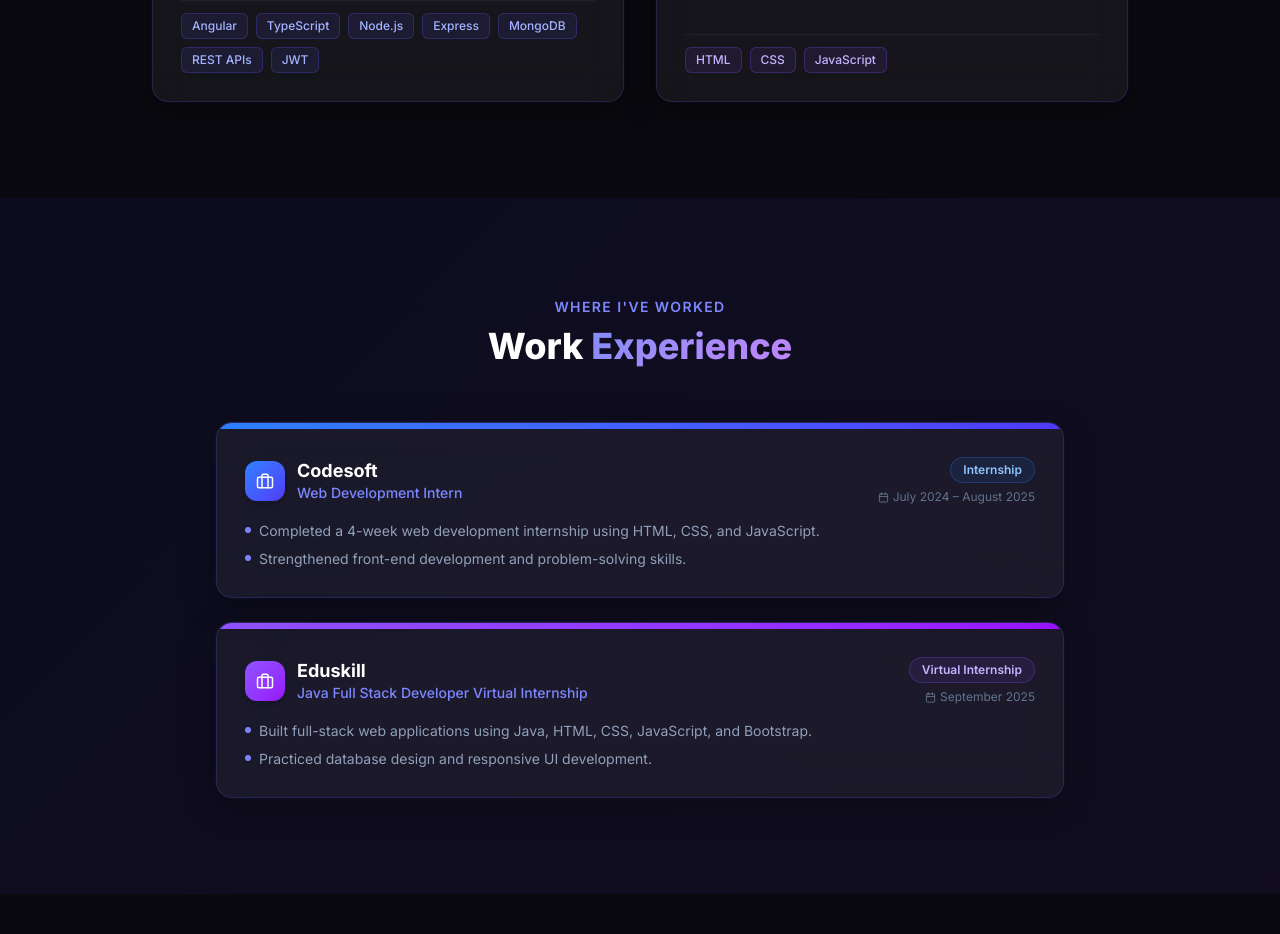
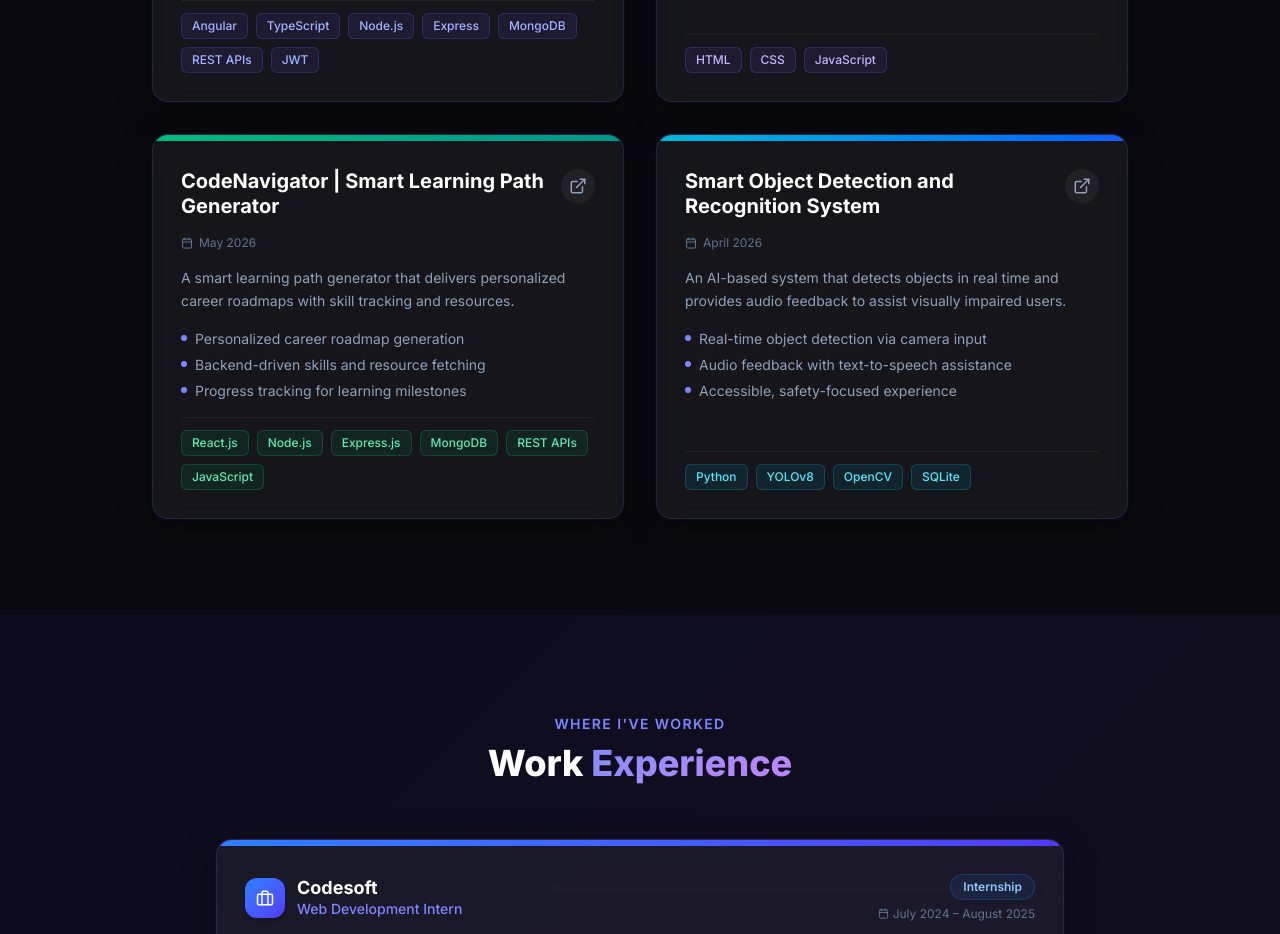
Before and after one commit to YASHASHRIKADU/yashashrikadu, a React (Vite) app: page / in a window 1280 px wide. Shown: the part 2740-3674 px from the top of the page. Built offline with nearby package versions, Linux system fonts and the light colour scheme.

Commit message:
Add new project

```diff
--- a/src/components/Projects.jsx
+++ b/src/components/Projects.jsx
@@ -32,6 +32,36 @@ const projects = [
         github: 'https://github.com/YASHASHRIKADU/Student-Result-Management-System',
         gradient: 'from-violet-500 to-purple-600',
         techBadge: 'bg-violet-500/10 border-violet-500/25 text-violet-300',
+    },
+    {
+        title: 'CodeNavigator | Smart Learning Path Generator',
+        date: 'May 2026',
+        description:
+            'A smart learning path generator that delivers personalized career roadmaps with skill tracking and resources.',
+        features: [
+            'Personalized career roadmap generation',
+            'Backend-driven skills and resource fetching',
+            'Progress tracking for learning milestones',
+        ],
+        techs: ['React.js', 'Node.js', 'Express.js', 'MongoDB', 'REST APIs', 'JavaScript'],
+        live: 'https://code-navigator-blond.vercel.app/',
+        gradient: 'from-emerald-500 to-teal-600',
+        techBadge: 'bg-emerald-500/10 border-emerald-500/25 text-emerald-300',
+    },
+    {
+        title: 'Smart Object Detection and Recognition System',
+        date: 'April 2026',
+        description:
+            'An AI-based system that detects objects in real time and provides audio feedback to assist visually impaired users.',
+        features: [
+            'Real-time object detection via camera input',
+            'Audio feedback with text-to-speech assistance',
+            'Accessible, safety-focused experience',
+        ],
+        techs: ['Python', 'YOLOv8', 'OpenCV', 'SQLite'],
+        live: 'https://object-detection-jade-five.vercel.app/',
+        gradient: 'from-cyan-500 to-blue-600',
+        techBadge: 'bg-cyan-500/10 border-cyan-500/25 text-cyan-300',
     },
 ]
 
```
